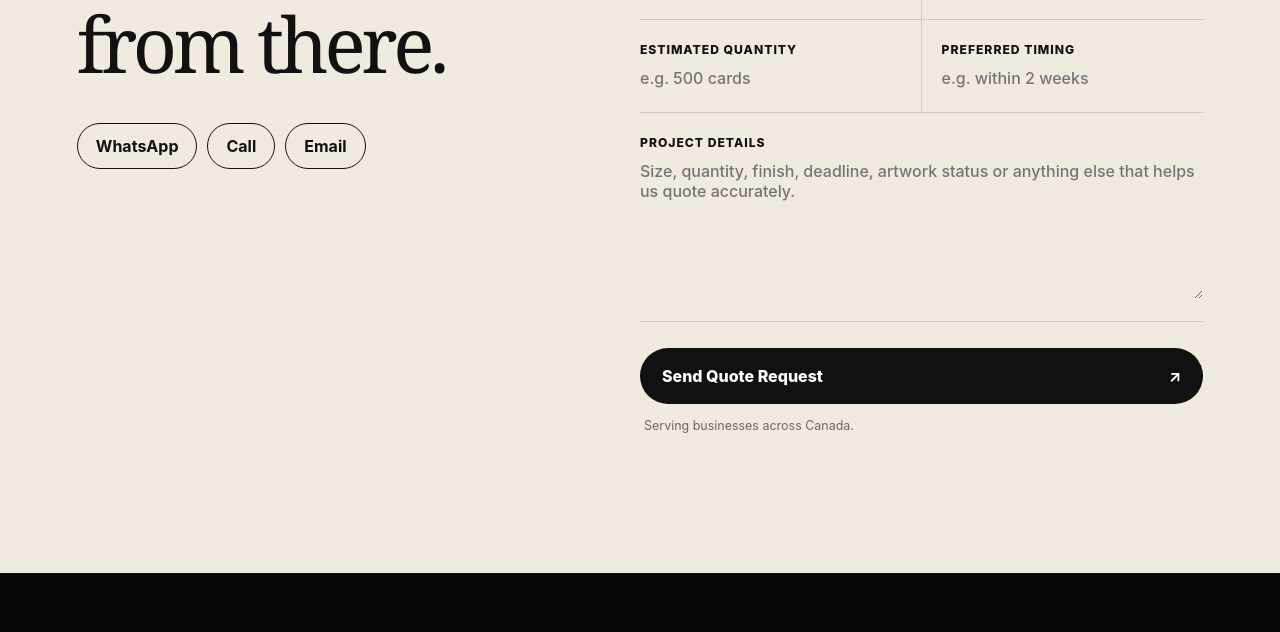
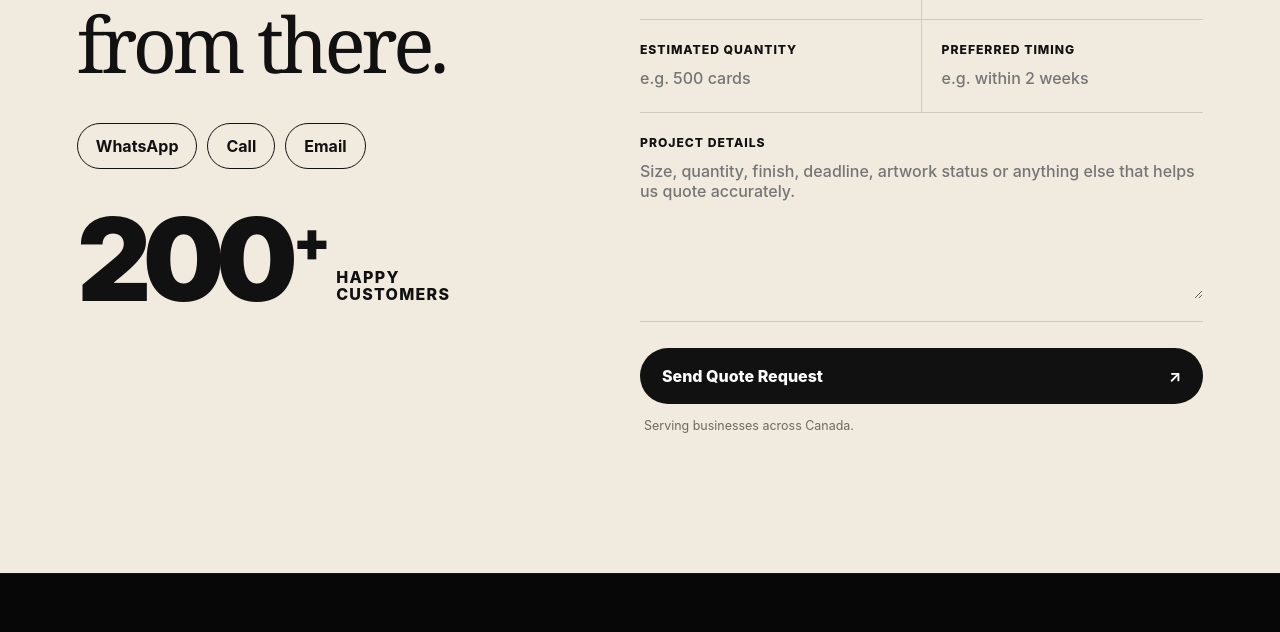
Before and after one commit to prathamvij0260-collab/dream-studio-site, a website: page index.html in a window 1280 px wide. Shown: the part 11213-11845 px from the top of the page. Drawn offline with Linux system fonts and the light colour scheme.

Commit message:
Add files via upload

```diff
--- a/index.html
+++ b/index.html
@@ -186,6 +186,11 @@
           <a href="tel:+14383379508">Call</a>
           <a href="mailto:dreamstudio194@gmail.com">Email</a>
         </div>
+        <div class="customer-count" id="customer-count" aria-label="More than 200 happy customers">
+          <strong class="customer-count-number" id="customer-count-number">1</strong>
+          <span class="customer-count-label">Happy customers</span>
+          <i class="customer-count-ring" aria-hidden="true"></i>
+        </div>
       </div>
 
       <form class="quote-form" id="quote-form" novalidate>
--- a/script.js
+++ b/script.js
@@ -128,6 +128,57 @@
   $$('.project-card').forEach(card=>card.addEventListener('click',()=>{const k=card.closest('.project-row')?.dataset.product;if(k){active=card;animate(card,k)}})); close?.addEventListener('click',()=>closeViewer()); quoteLink?.addEventListener('click',e=>{e.preventDefault();closeViewer();setTimeout(()=>$('#quote')?.scrollIntoView({behavior:reduceMotion?'auto':'smooth'}),100)}); addEventListener('popstate',()=>{const k=location.hash.slice(1);products[k]?show(k,false):closeViewer(false)}); const initial=location.hash.slice(1);if(products[initial])setTimeout(()=>show(initial,false),50);
   document.addEventListener('keydown',e=>{if(e.key==='Escape'){if(viewer?.classList.contains('open'))closeViewer();else closeMenu()}});
 
+
+  const customerCount=$('#customer-count'), customerCountNumber=$('#customer-count-number');
+  if(customerCount&&customerCountNumber){
+    let counted=false;
+    const runCustomerCount=()=>{
+      if(counted)return;
+      counted=true;
+
+      if(reduceMotion){
+        customerCountNumber.textContent='200';
+        customerCountNumber.style.transform='scale(1)';
+        customerCount.classList.add('complete');
+        return;
+      }
+
+      const duration=1900;
+      const start=performance.now();
+      const easeOut=t=>1-Math.pow(1-t,3);
+
+      const frame=now=>{
+        const p=clamp((now-start)/duration);
+        const eased=easeOut(p);
+        const value=Math.max(1,Math.round(1+199*eased));
+        const scale=.86+(.14*eased);
+
+        customerCountNumber.textContent=String(value);
+        customerCountNumber.style.transform=`scale(${scale})`;
+
+        if(p<1){
+          requestAnimationFrame(frame);
+        }else{
+          customerCountNumber.textContent='200';
+          customerCountNumber.style.transform='scale(1)';
+          customerCount.classList.add('complete','boom');
+          setTimeout(()=>customerCount.classList.remove('boom'),900);
+        }
+      };
+
+      requestAnimationFrame(frame);
+    };
+
+    const customerObserver=new IntersectionObserver(entries=>{
+      if(entries.some(entry=>entry.isIntersecting)){
+        runCustomerCount();
+        customerObserver.disconnect();
+      }
+    },{threshold:.45});
+
+    customerObserver.observe(customerCount);
+  }
+
   const form=$('#quote-form'), status=$('#form-status'); form?.addEventListener('submit',async e=>{e.preventDefault();const b=$('.submit-button',form),data=Object.fromEntries(new FormData(form).entries());if(!data.name||!data.email||!data.location||!data.service||!data.message){status.textContent='Please complete all required fields.';return}b.disabled=true;status.textContent='Sending your request…';try{const res=await fetch('/api/quote',{method:'POST',headers:{'Content-Type':'application/json'},body:JSON.stringify(data)});const payload=await res.json().catch(()=>({}));if(!res.ok)throw new Error(payload.error||'Unable to send the quote request.');form.reset();status.textContent='Thanks — your quote request has been sent.'}catch(err){status.textContent=err.message||'Unable to send right now. Please email dreamstudio194@gmail.com.'}finally{b.disabled=false}});
 
   const banner=$('#cookie-banner'), accept=$('#analytics-accept'), decline=$('#analytics-decline'), key='dsp-analytics-choice-v1'; const get=()=>{try{return localStorage.getItem(key)}catch{return null}}, set=v=>{try{localStorage.setItem(key,v)}catch{}}; if(banner){banner.hidden=Boolean(get());accept?.addEventListener('click',()=>{set('accepted');banner.hidden=true});decline?.addEventListener('click',()=>{set('essential');banner.hidden=true})}
--- a/styles.css
+++ b/styles.css
@@ -148,3 +148,120 @@
   .viewer-gallery figure,.gallery-flyers figure:first-child,.gallery-flyers figure:nth-child(4),.gallery-real-estate figure:first-child,.gallery-magazine-books figure:first-child,.gallery-magazine-books figure:nth-child(4){grid-column:auto;width:100%;aspect-ratio:4/3;margin:0;transform:none}
   .gallery-postcards figure{aspect-ratio:4/3}
 }
+
+
+/* =========================================================
+   Happy customers count-up
+   ========================================================= */
+.customer-count{
+  position:relative;
+  display:inline-flex;
+  align-items:flex-end;
+  gap:14px;
+  margin-top:42px;
+  padding:4px 4px 10px 0;
+  color:#111;
+  overflow:visible;
+}
+.customer-count-number{
+  position:relative;
+  z-index:2;
+  display:inline-block;
+  font-family:var(--sans);
+  font-size:clamp(4.8rem,9vw,8.5rem);
+  line-height:.78;
+  letter-spacing:-.075em;
+  font-weight:950;
+  transform:scale(.86);
+  transform-origin:left bottom;
+  will-change:transform;
+}
+.customer-count-number::after{
+  content:"+";
+  font-size:.48em;
+  vertical-align:top;
+  margin-left:.06em;
+  opacity:0;
+  transform:translateY(.08em) scale(.7);
+  display:inline-block;
+  transition:opacity .18s ease,transform .26s cubic-bezier(.2,.9,.25,1.35);
+}
+.customer-count.complete .customer-count-number::after{
+  opacity:1;
+  transform:translateY(.08em) scale(1);
+}
+.customer-count-label{
+  position:relative;
+  z-index:2;
+  max-width:150px;
+  padding-bottom:.15em;
+  font-size:clamp(.9rem,1.25vw,1.08rem);
+  line-height:1.05;
+  font-weight:850;
+  text-transform:uppercase;
+  letter-spacing:.08em;
+}
+.customer-count-ring{
+  position:absolute;
+  left:26%;
+  bottom:28%;
+  width:72px;
+  height:72px;
+  border:2px solid rgba(17,17,17,.34);
+  border-radius:50%;
+  pointer-events:none;
+  opacity:0;
+  transform:translate(-50%,50%) scale(.25);
+}
+.customer-count.boom .customer-count-number{
+  animation:customerBoom .62s cubic-bezier(.17,.84,.44,1);
+}
+.customer-count.boom .customer-count-ring{
+  animation:customerRing .72s ease-out forwards;
+}
+.customer-count.boom::before,
+.customer-count.boom::after{
+  content:"";
+  position:absolute;
+  left:25%;
+  bottom:31%;
+  width:10px;
+  height:10px;
+  border-radius:50%;
+  background:#111;
+  opacity:0;
+  pointer-events:none;
+}
+.customer-count.boom::before{animation:customerBurstA .7s ease-out forwards}
+.customer-count.boom::after{animation:customerBurstB .7s ease-out forwards}
+
+@keyframes customerBoom{
+  0%{transform:scale(1)}
+  38%{transform:scale(1.18)}
+  63%{transform:scale(.96)}
+  100%{transform:scale(1)}
+}
+@keyframes customerRing{
+  0%{opacity:.68;transform:translate(-50%,50%) scale(.3)}
+  100%{opacity:0;transform:translate(-50%,50%) scale(2.25)}
+}
+@keyframes customerBurstA{
+  0%{opacity:.7;box-shadow:0 0 #111,0 0 #111,0 0 #111,0 0 #111}
+  100%{opacity:0;box-shadow:58px -28px #111,-52px -34px #111,58px 34px #111,-48px 40px #111}
+}
+@keyframes customerBurstB{
+  0%{opacity:.55;box-shadow:0 0 #111,0 0 #111,0 0 #111,0 0 #111}
+  100%{opacity:0;box-shadow:76px 2px #111,-70px 4px #111,6px -65px #111,-4px 67px #111}
+}
+@media(max-width:900px){
+  .customer-count{margin-top:36px;gap:12px}
+  .customer-count-number{font-size:clamp(4.3rem,21vw,7rem)}
+  .customer-count-label{font-size:.78rem;max-width:120px}
+}
+@media(prefers-reduced-motion:reduce){
+  .customer-count-number{transform:none!important}
+  .customer-count.boom .customer-count-number,
+  .customer-count.boom .customer-count-ring,
+  .customer-count.boom::before,
+  .customer-count.boom::after{animation:none!important}
+}
```
Also changed, not shown: README.txt.
